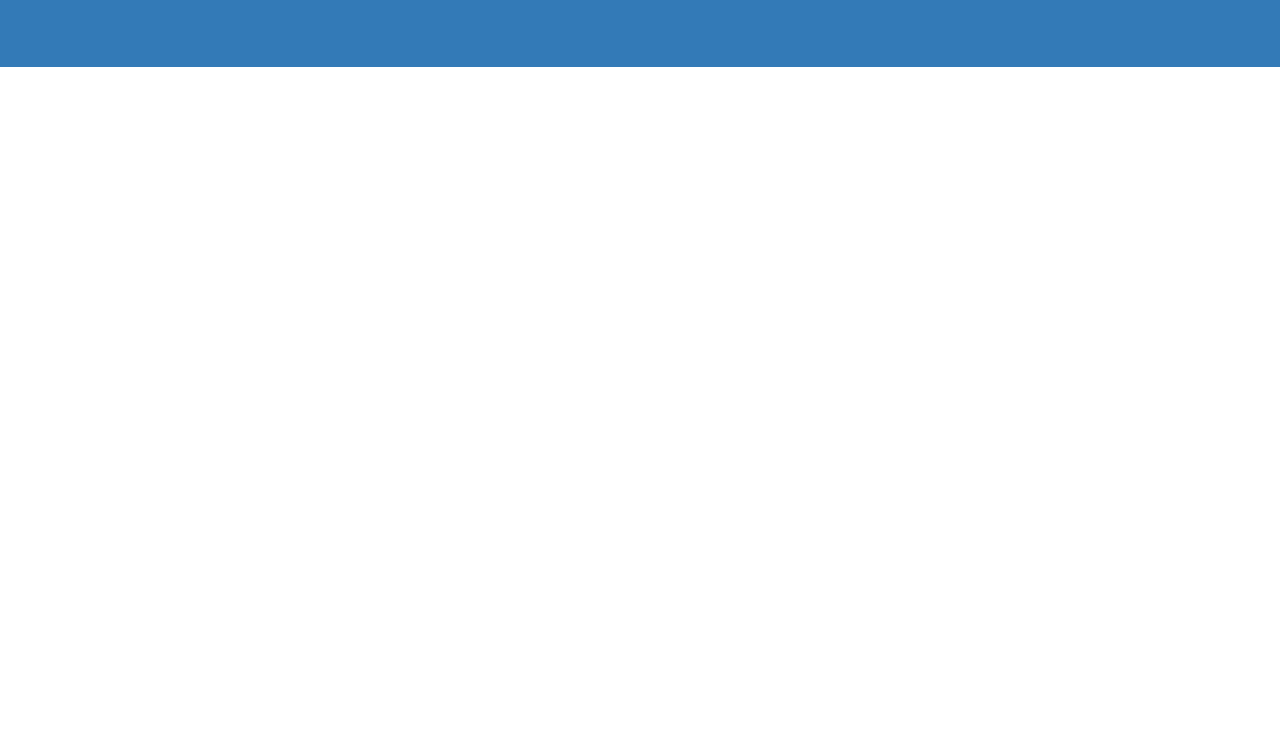
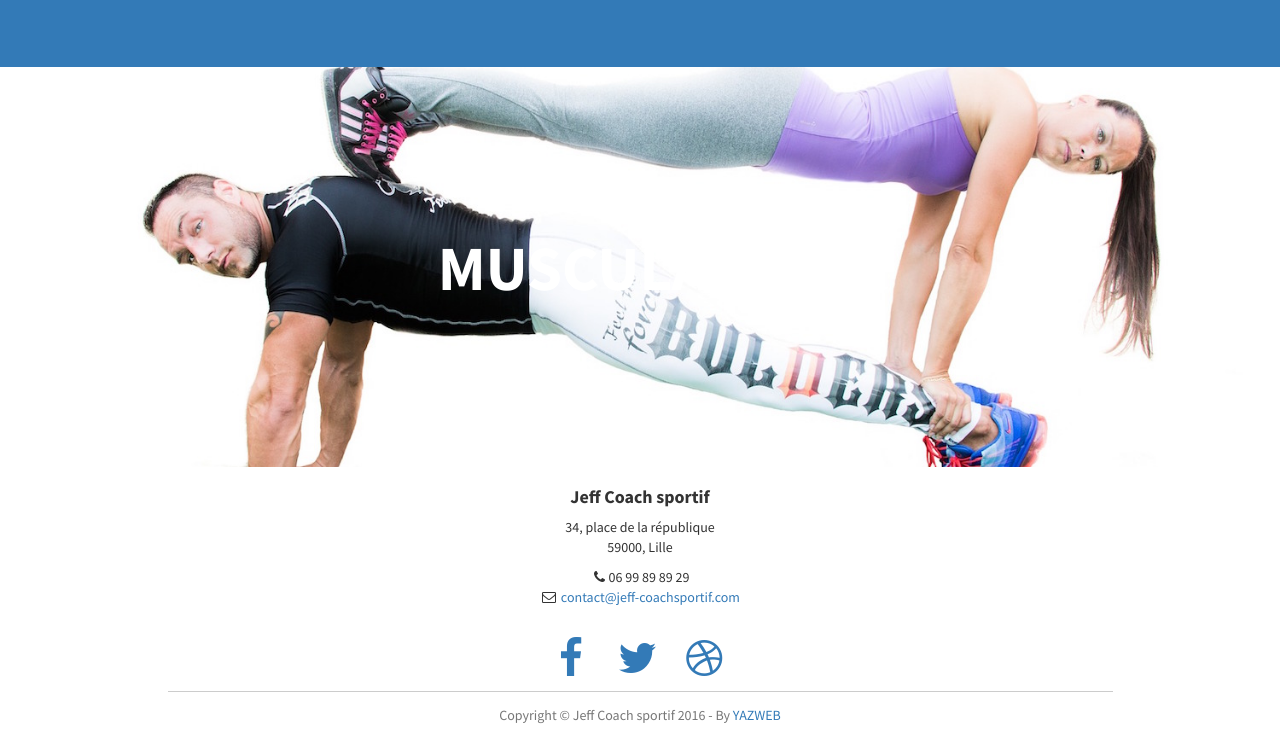
Before and after one commit to yaznet/coach_sportif, a plain HTML site: page a-propos.html in a window 1280 px wide. Shown: the part 571-1316 px from the top of the page. Before the commit the page ends 800 px from the top, so only its background shows below. Drawn offline with nearby package versions, Linux system fonts and the light colour scheme.

Commit message:
Add footer

```diff
--- a/a-propos.html
+++ b/a-propos.html
@@ -82,3 +82,70 @@
                 </div>
                 <!-- /.container -->
             </section>
+
+            <!-- Callout -->
+            <aside class="callout">
+                <div class="text-vertical-center">
+                    <h1>MUSCULATION</h1>
+                </div>
+            </aside>
+
+            <!-- Footer -->
+            <footer>
+                <div class="container">
+                    <div class="row">
+                        <div class="col-lg-10 col-lg-offset-1 text-center">
+                            <h4><strong>Jeff Coach sportif</strong>
+                            </h4>
+                            <p>34, place de la république
+                                <br>59000, Lille</p>
+                            <ul class="list-unstyled">
+                                <li><i class="fa fa-phone fa-fw"></i>06 99 89 89 29</li>
+                                <li><i class="fa fa-envelope-o fa-fw"></i> <a href="mailto:contact@jeff-coachsportif.com">contact@jeff-coachsportif.com</a>
+                                </li>
+                            </ul>
+                            <br>
+                            <ul class="list-inline">
+                                <li>
+                                    <a href="#"><i class="fa fa-facebook fa-fw fa-3x"></i></a>
+                                </li>
+                                <li>
+                                    <a href="#"><i class="fa fa-twitter fa-fw fa-3x"></i></a>
+                                </li>
+                                <li>
+                                    <a href="#"><i class="fa fa-dribbble fa-fw fa-3x"></i></a>
+                                </li>
+                            </ul>
+                            <hr class="small">
+                            <p class="text-muted">Copyright &copy; Jeff Coach sportif 2016 - By <a href="#">YAZWEB</a></p>
+                        </div>
+                    </div>
+                </div>
+                <a id="to-top" href="#top" class="btn btn-dark btn-lg"><i class="fa fa-chevron-up fa-fw fa-1x"></i></a>
+            </footer>
+
+            <!-- jQuery -->
+            <script src="js/jquery.js"></script>
+
+            <!-- Bootstrap Core JavaScript -->
+            <script src="js/bootstrap.min.js"></script>
+
+
+
+        <!-- Latest compiled and minified JavaScript -->
+        <script src="https://code.jquery.com/jquery-1.12.0.min.js"></script>
+        <script>window.jQuery || document.write('<script src="js/vendor/jquery-1.12.0.min.js"><\/script>')</script>
+        <script src="js/plugins.js"></script>
+        <script src="js/main.js"></script>
+
+        <!-- Google Analytics: change UA-XXXXX-X to be your site's ID. -->
+        <script>
+            (function(b,o,i,l,e,r){b.GoogleAnalyticsObject=l;b[l]||(b[l]=
+            function(){(b[l].q=b[l].q||[]).push(arguments)});b[l].l=+new Date;
+            e=o.createElement(i);r=o.getElementsByTagName(i)[0];
+            e.src='https://www.google-analytics.com/analytics.js';
+            r.parentNode.insertBefore(e,r)}(window,document,'script','ga'));
+            ga('create','UA-XXXXX-X','auto');ga('send','pageview');
+        </script>
+    </body>
+</html>
```
